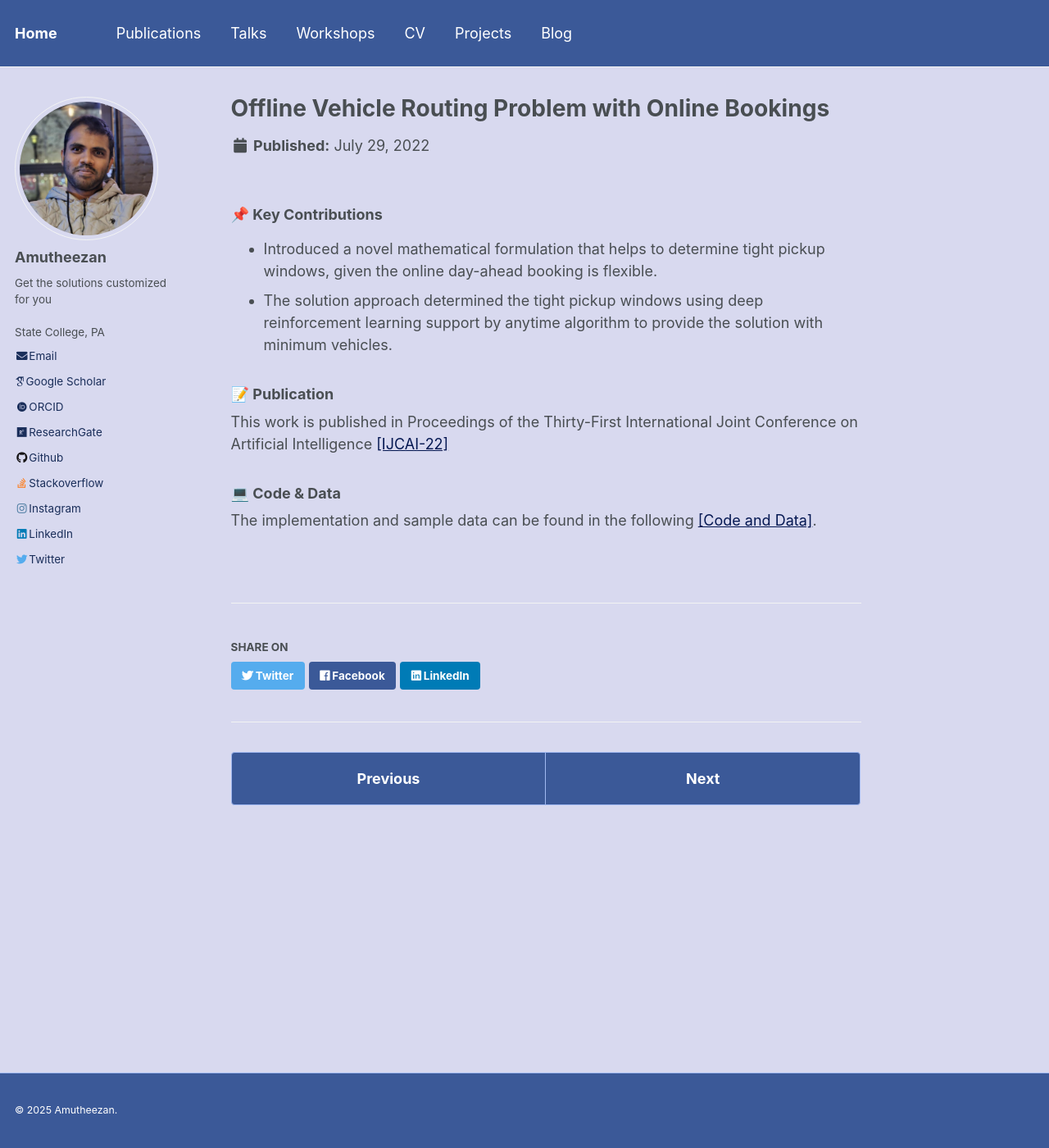
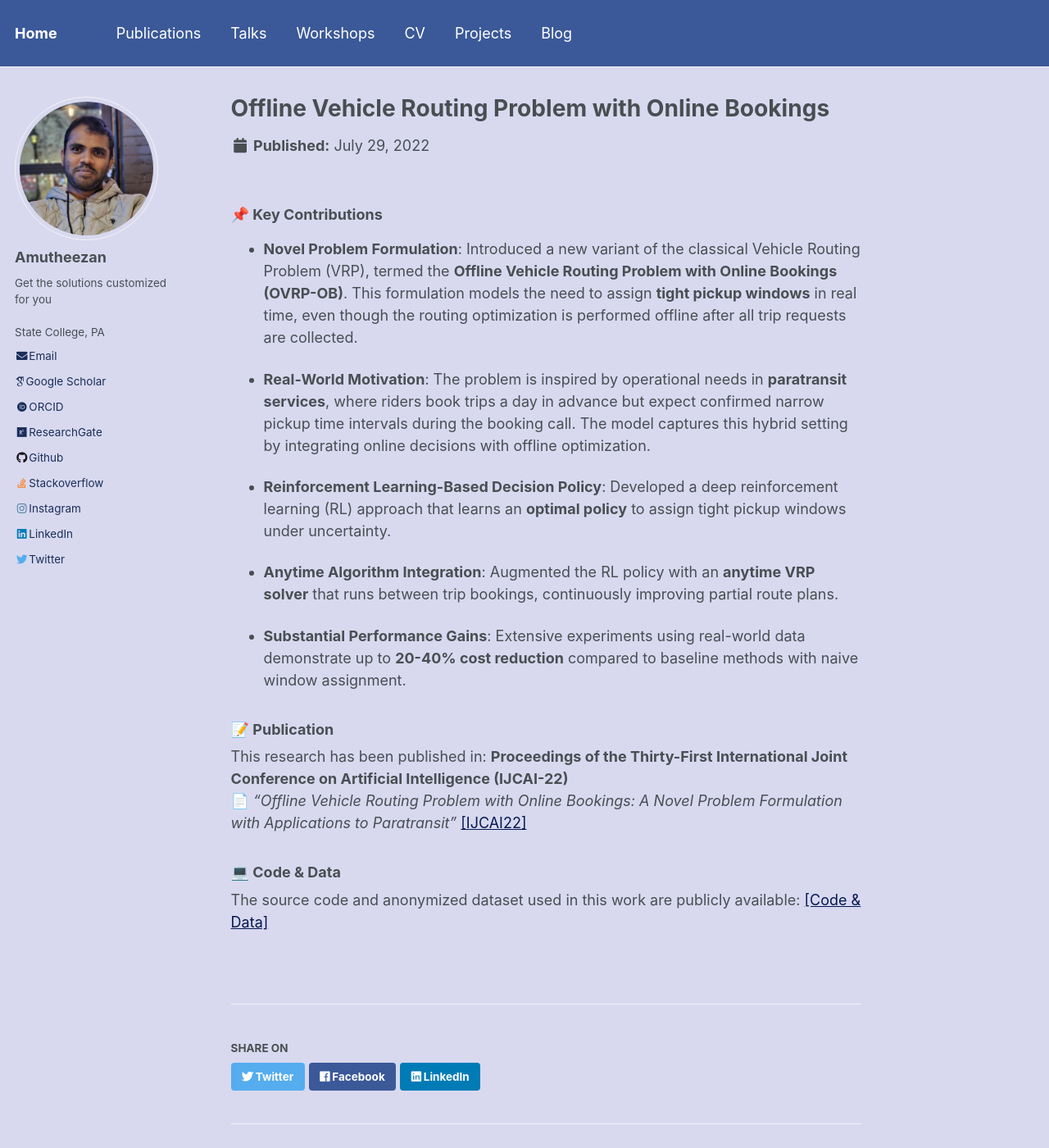
Before and after one commit to Amutheezan/amutheezan.github.io, a Jekyll site: the page built from _projects/2022-07-29-paratransit.md, in a window 1280 px wide and 1400 px high. Shown: the whole window at 82% size. Built offline with Jekyll 4.4.1, drawn with Linux system fonts in a browser that asks for light colours; some web fonts are replaced.

Commit message:
Update 2022-07-29-paratransit.md

```diff
--- a/_projects/2022-07-29-paratransit.md
+++ b/_projects/2022-07-29-paratransit.md
@@ -8,15 +8,21 @@ date: 2022-07-29
 ---
 ### 📌 Key Contributions
 
-* Introduced a novel mathematical formulation that helps to determine tight pickup windows, given the online day-ahead
-booking is flexible.
-* The solution approach determined the tight pickup windows using deep reinforcement learning support by anytime algorithm
-to provide the solution with minimum vehicles.
+* **Novel Problem Formulation**: Introduced a new variant of the classical Vehicle Routing Problem (VRP), termed the **Offline Vehicle Routing Problem with Online Bookings (OVRP-OB)**. This formulation models the need to assign **tight pickup windows** in real time, even though the routing optimization is performed offline after all trip requests are collected.
+
+* **Real-World Motivation**: The problem is inspired by operational needs in **paratransit services**, where riders book trips a day in advance but expect confirmed narrow pickup time intervals during the booking call. The model captures this hybrid setting by integrating online decisions with offline optimization.
+
+* **Reinforcement Learning-Based Decision Policy**: Developed a deep reinforcement learning (RL) approach that learns an **optimal policy** to assign tight pickup windows under uncertainty.
+
+* **Anytime Algorithm Integration**: Augmented the RL policy with an **anytime VRP solver** that runs between trip bookings, continuously improving partial route plans.
+
+* **Substantial Performance Gains**: Extensive experiments using real-world data demonstrate up to **20-40% cost reduction** compared to baseline methods with naive window assignment.
 
 ### 📝 Publication
 
-This work is published in Proceedings of the Thirty-First International Joint Conference on Artificial Intelligence [[IJCAI-22]](https://www.ijcai.org/proceedings/2022/0546.pdf)
+This research has been published in: **Proceedings of the Thirty-First International Joint Conference on Artificial Intelligence (IJCAI-22)**
+📄 *"Offline Vehicle Routing Problem with Online Bookings: A Novel Problem Formulation with Applications to Paratransit"* [[IJCAI22]](https://www.ijcai.org/proceedings/2022/0546.pdf)
 
 ### 💻 Code & Data
 
-The implementation and sample data can be found in the following [[Code and Data]](https://github.com/smarttransit-ai/ijcai22).
+The source code and anonymized dataset used in this work are publicly available: [[Code & Data]](https://github.com/smarttransit-ai/ijcai22)
```
